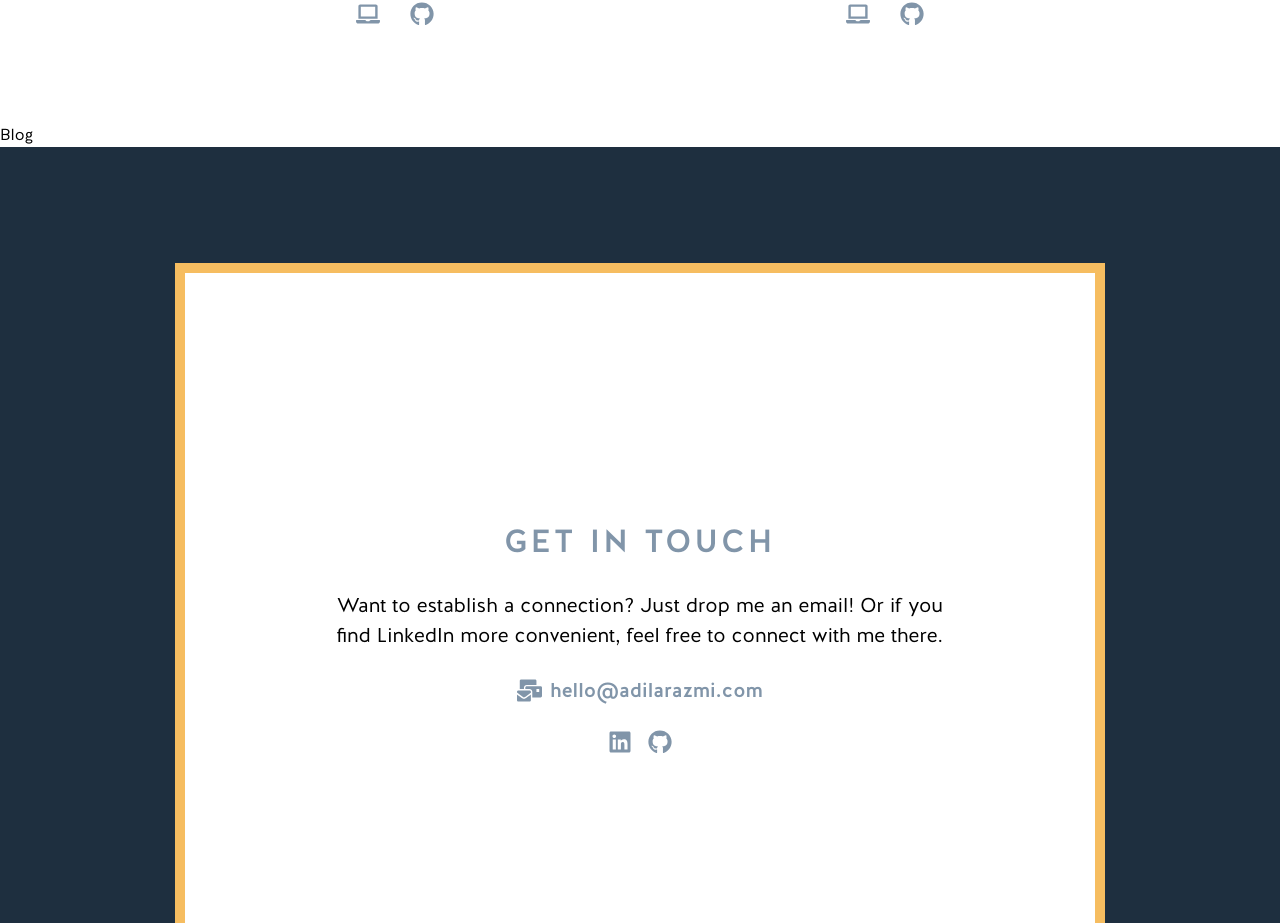
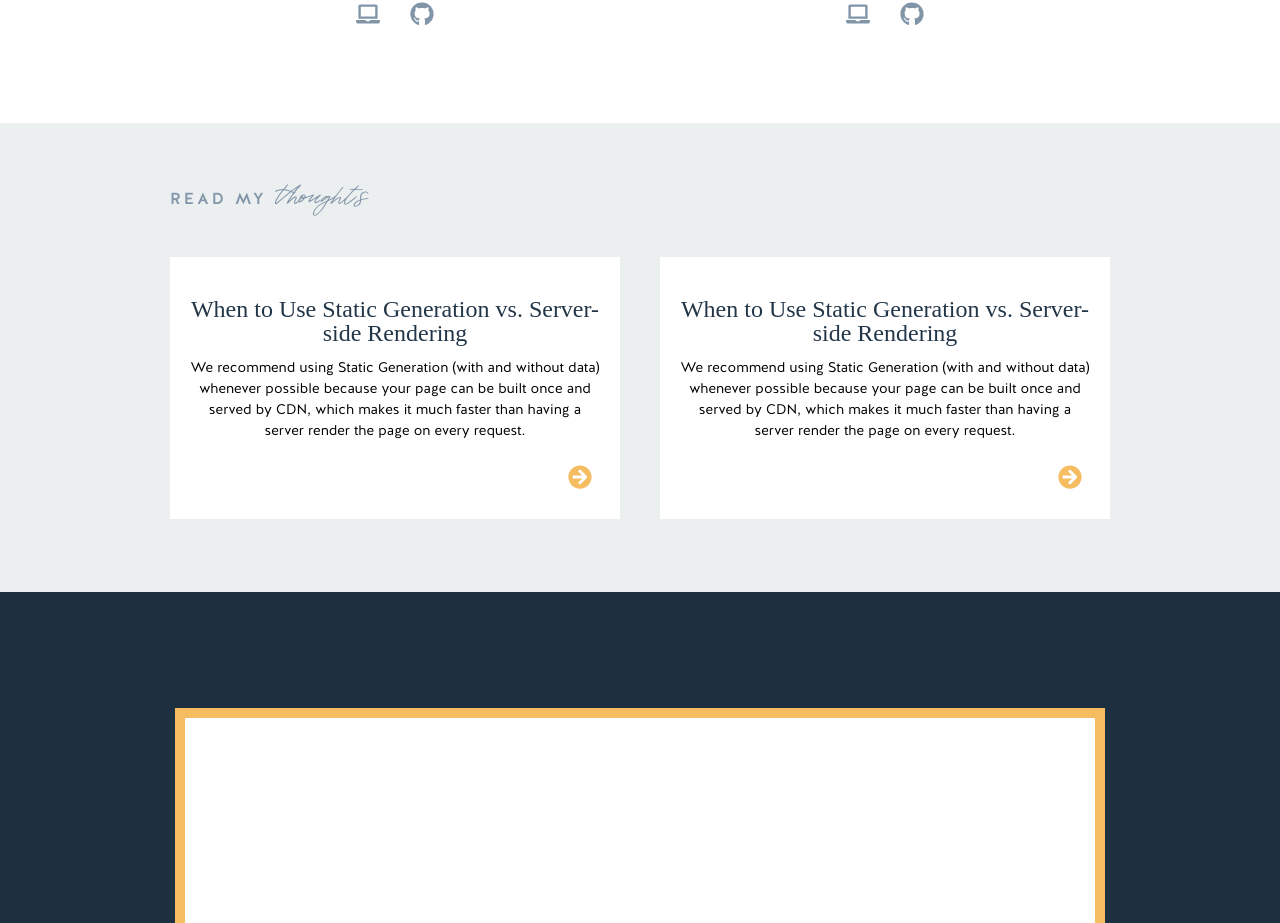
Before and after one commit to dila1001/portfolio, a Next.js app: page / in a window 1280 px wide. Shown: the part 3399-4322 px from the top of the page. Built offline with nearby package versions, Linux system fonts and the light colour scheme; a web font is replaced by a local one.

Commit message:
feat: add blog section

```diff
--- a/app/components/modules/home/Blog.tsx
+++ b/app/components/modules/home/Blog.tsx
@@ -1,5 +1,48 @@
+import Link from "next/link";
+import { FaArrowCircleRight } from "react-icons/fa";
+
+const BlogCard = () => {
+  return (
+    <div className="bg-white  max-w-[450px] min-h-[262px] flex flex-col px-[20px] py-[40px] text-center">
+      <div className="font-caslon text-blue-black text-[24px] leading-none mb-3">
+        When to Use Static Generation vs. Server-side Rendering
+      </div>
+      <div className="text-[14px]">
+        We recommend using Static Generation (with and without data) whenever
+        possible because your page can be built once and served by CDN, which
+        makes it much faster than having a server render the page on every
+        request.
+      </div>
+      <div className="flex justify-end mt-auto mb-[-10px] mr-2">
+        <Link
+          className="text-yellow  hover:text-gray-light"
+          href="https://github.com/dila1001"
+        >
+          <FaArrowCircleRight size={24} />
+        </Link>
+      </div>
+    </div>
+  );
+};
+
 const Blog = () => {
-  return <div>Blog</div>;
+  return (
+    <div className="bg-gray-light min-h-[453px] flex flex-col pt-[58px] pb-[73px] justify-center">
+      <div className="grid grid-cols-1 laptop:grid-cols-2 gap-[40px] mx-auto">
+        <div className="w-[450px] flex items-center gap-2">
+          <span className="font-halisMedium text-blue-gray uppercase text-base tracking-widest">
+            Read my
+          </span>
+          <span className="font-oakleyscript text-blue-gray leading-none text-[36px]">
+            thoughts
+          </span>
+        </div>
+        <div className="w-[450px]"></div>
+        <BlogCard />
+        <BlogCard />
+      </div>
+    </div>
+  );
 };
 
 export default Blog;
```
